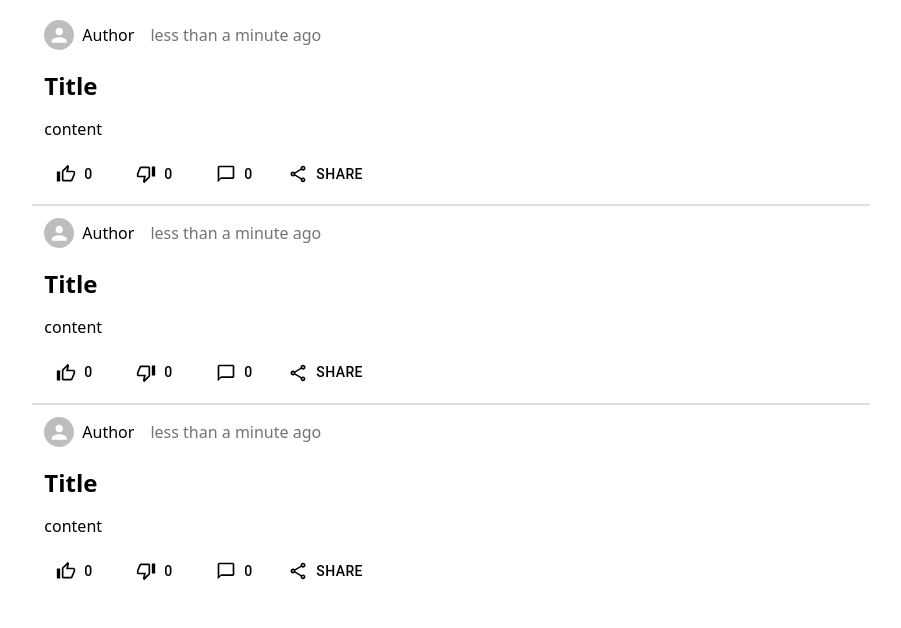
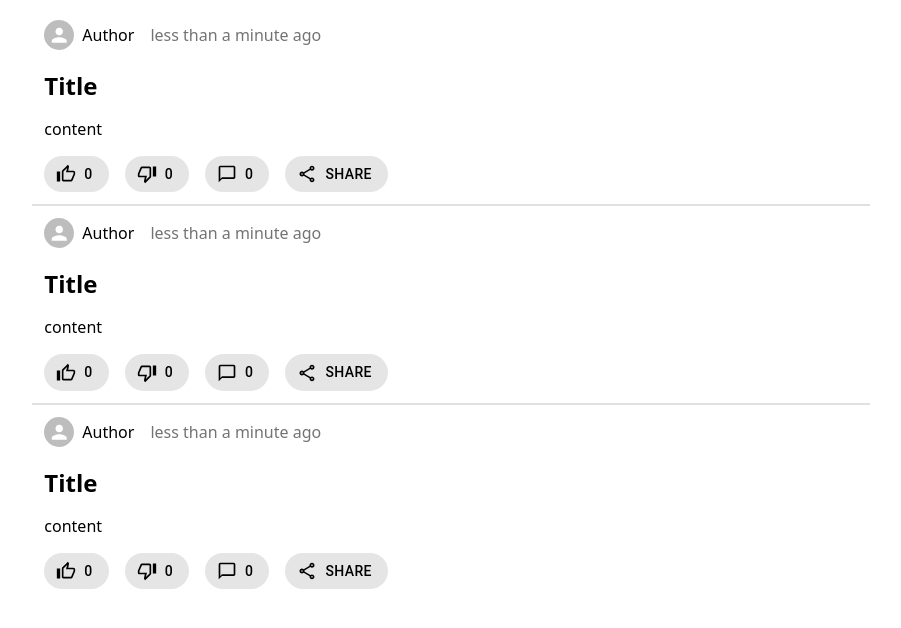
Before and after one commit to abiriadev/coding-lab, a React (Vite) app in the folder apps/frontend/: page / in a window 1280 px wide. Shown: the top 628 px of the page, without its empty margins (189-1090 px from the left). Built offline with nearby package versions, Linux system fonts and the light colour scheme.

Commit message:
refactor: reuse components

```diff
--- a/apps/frontend/src/components/PostPreview.tsx
+++ b/apps/frontend/src/components/PostPreview.tsx
@@ -8,6 +8,9 @@ import {
 } from '@mui/icons-material'
 import { Avatar, Button, Stack } from '@mui/material'
 import { RelativeTimestamp } from './RelativeTimestamp'
+import { VoteButton } from './VoteButton'
+import { CommentsButton } from './CommentsButton'
+import { ShareButton } from './ShareButton'
 
 export interface PostPreviewProps {
 	title: string
@@ -67,39 +70,10 @@ export const PostPreview = ({
 				direction="row"
 				spacing={2}
 			>
-				<Button
-					color="inherit"
-					startIcon={<ThumbUpOutlined />}
-					className="hover:rounded-full"
-				>
-					{upvotes ?? 0}
-				</Button>
-
-				<Button
-					color="inherit"
-					startIcon={<ThumbDownOutlined />}
-					className="hover:rounded-full"
-				>
-					{downvotes ?? 0}
-				</Button>
-
-				<Button
-					color="inherit"
-					startIcon={
-						<ChatBubbleOutlineOutlined />
-					}
-					className="hover:rounded-full"
-				>
-					{commentsCount ?? 0}
-				</Button>
-
-				<Button
-					color="inherit"
-					startIcon={<ShareOutlined />}
-					className="hover:rounded-full"
-				>
-					Share
-				</Button>
+				<VoteButton count={upvotes} />
+				<VoteButton count={upvotes} down />
+				<CommentsButton count={commentsCount} />
+				<ShareButton />
 			</Stack>
 		</article>
 	)
```
